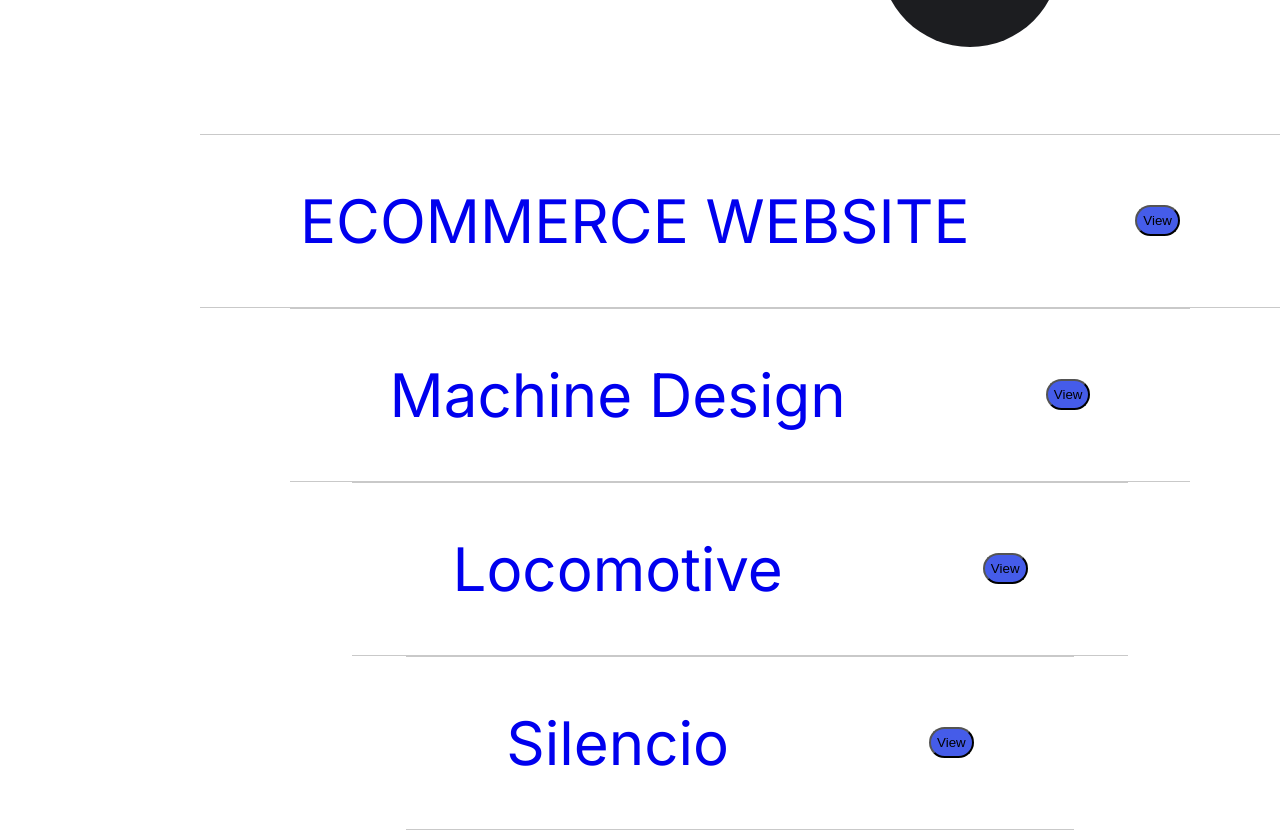
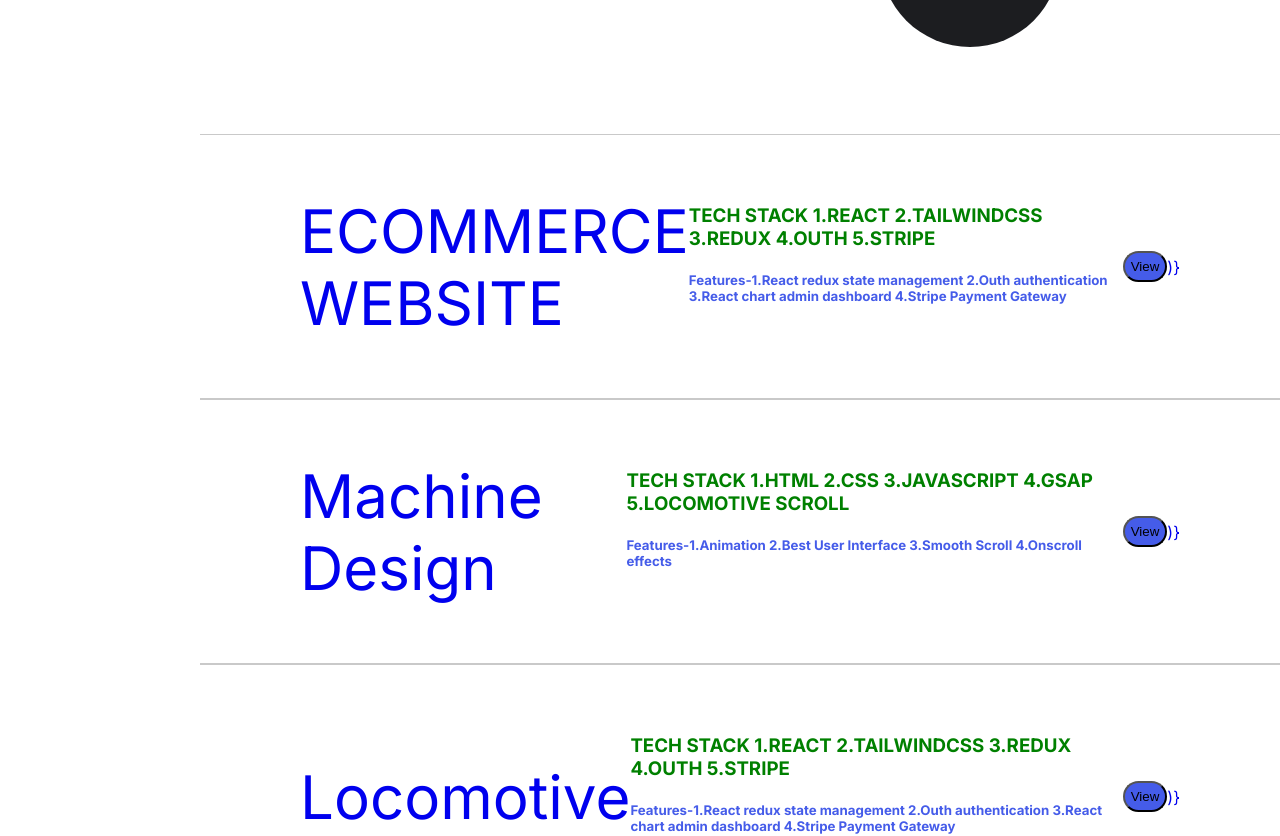
Before and after one commit to Madhyam123/Final_Nextjs_Potfolio_Website, a Next.js app: page / in a window 1280 px wide. Shown: the part 1400-2236 px from the top of the page. Built offline with nearby package versions, Linux system fonts and the light colour scheme.

Commit message:
Update index.jsx

```diff
--- a/src/components/Projects/components/project/index.jsx
+++ b/src/components/Projects/components/project/index.jsx
@@ -7,12 +7,12 @@ export default function index({index, title,stack,Feature, manageModal,href}) {
     return (
         <div onMouseEnter={(e) => {manageModal(true, index, e.clientX, e.clientY)}} onMouseLeave={(e) => {manageModal(false, index, e.clientX, e.clientY)}} className={styles.project}>
             <h2>{title}</h2>
-            { Window.innerWidth > 800 ? (
             <div>
             <h3>{stack}</h3>
             <h5>{Feature}</h5>
             <button className={styles.btn}>View</button>
-            </div>) : (<div>
+            </div>
+            <div>
              <Link href={href}><button  style={{backgroundColor:"#455CE9",padding:"6px",borderRadius:"20px"}}>View</button></Link>
             </div>
             )}
```
